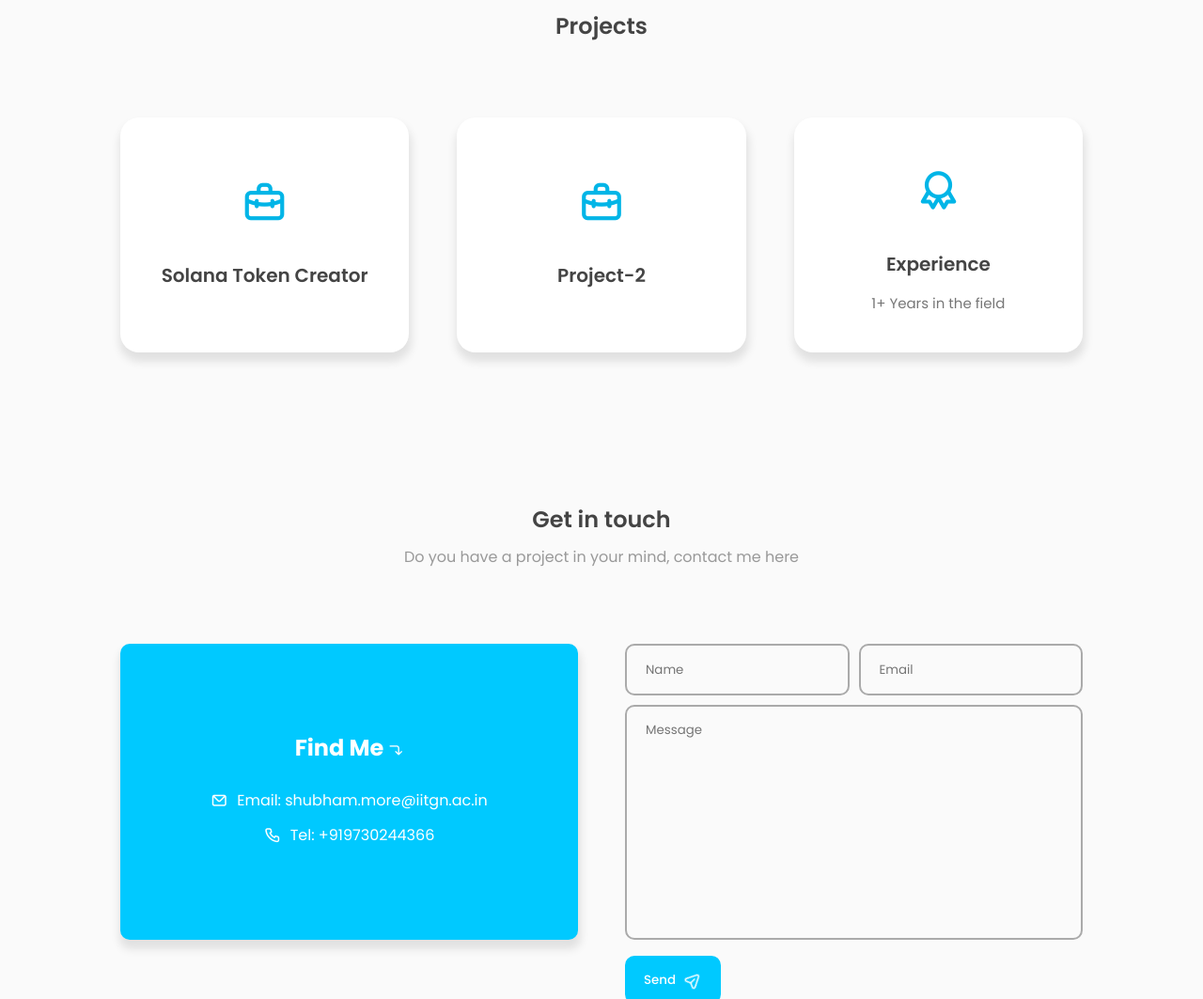
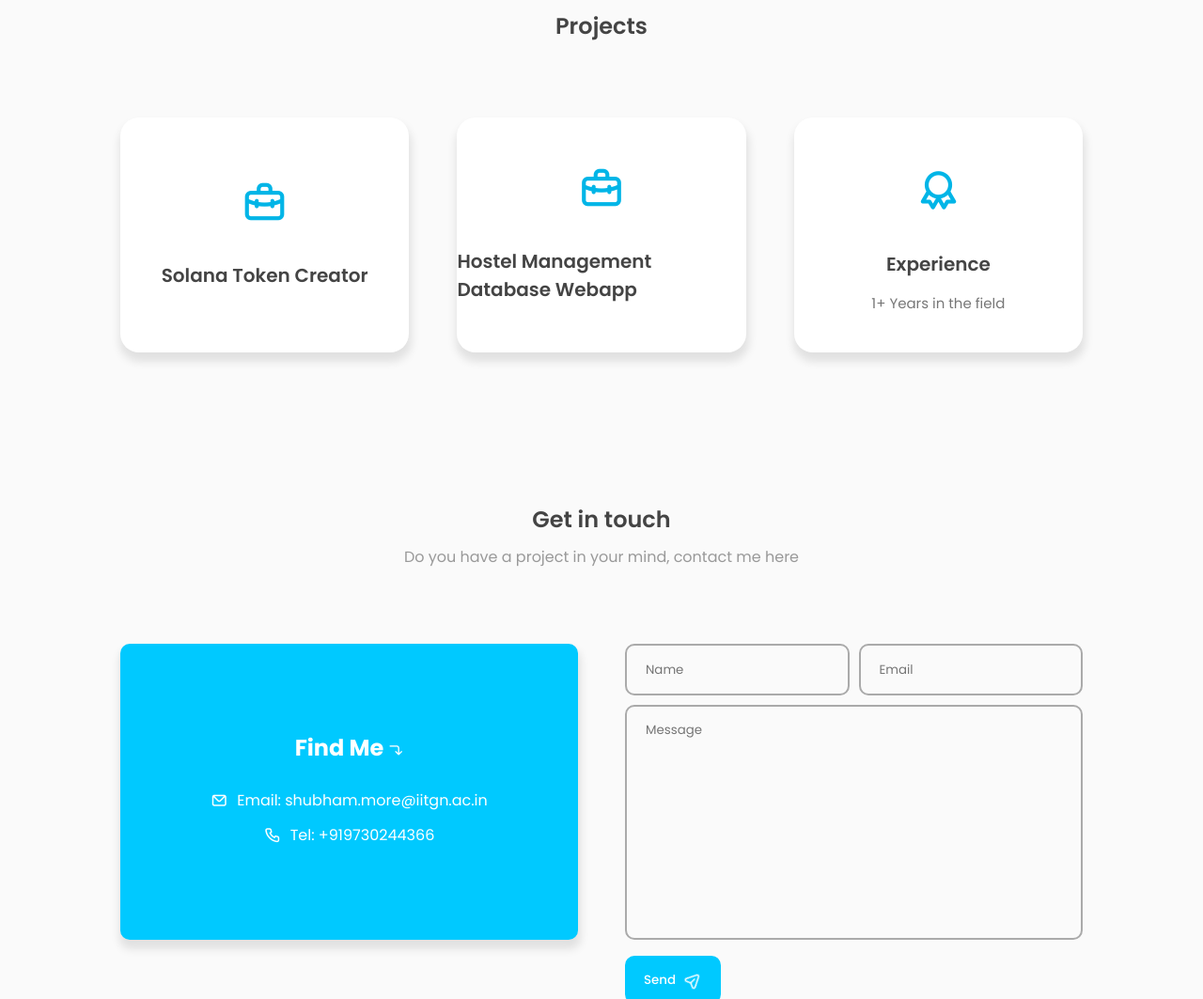
Before and after one commit to Shubhammore71/Portfolio, a plain HTML site: page index.html in a window 1280 px wide. Shown: the part 1520-2583 px from the top of the page at 94% size. Drawn offline with nearby package versions, Linux system fonts and the light colour scheme.

Commit message:
project 2

```diff
--- a/index.html
+++ b/index.html
@@ -154,9 +154,9 @@
             <h3>Solana Token Creator</h3>
           </div>
 
-          <div class="project-box" onclick="openLink()">
+          <div class="project-box" onclick="openLink('https://github.com/siddhiraj09/databases')">
             <i class="uil uil-briefcase-alt"></i>
-            <h3>Project-2</h3>
+            <h3>Hostel Management Database Webapp</h3>
             <label></label>
           </div>
           <div class="project-box">
```
